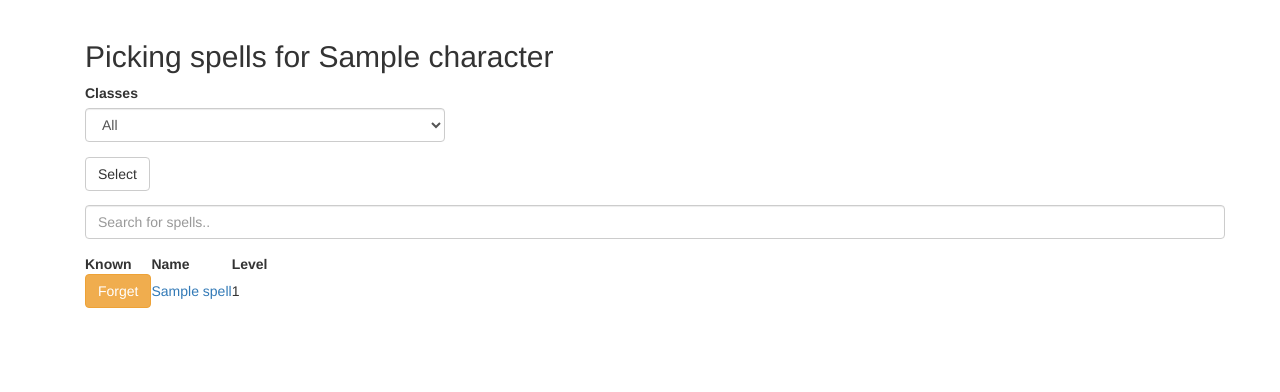
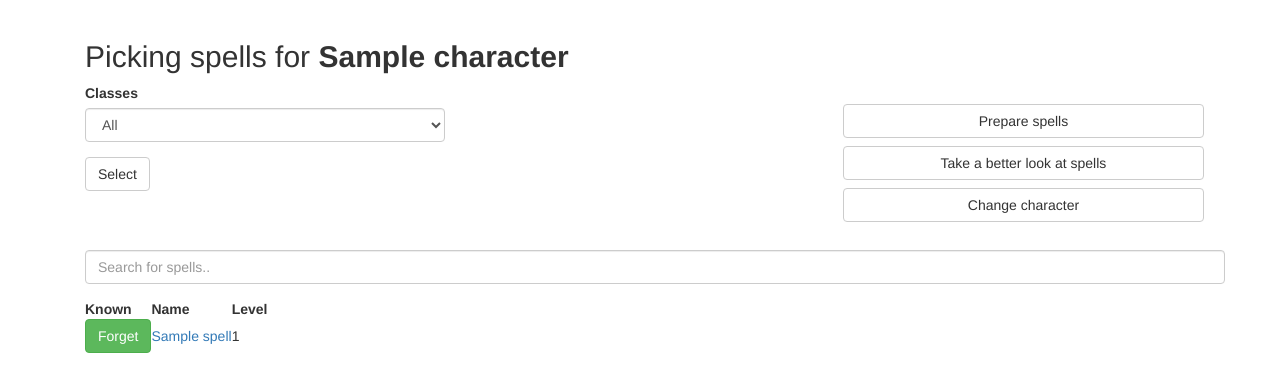
Before and after one commit to lindenhutchinson/spell-caster, a Flask app: page /spell/learn in a window 1280 px wide. Shown: the part 52-444 px from the top of the page. Run offline with Flask 2, Linux system fonts and the light colour scheme; a user stored in the database is signed in; tables that the repository leaves empty hold one stand-in row (values such as "Sample post"); some libraries are stand-ins or nearby versions.

Commit message:
added page to prepare spells

```diff
--- a/app/controllers/character.py
+++ b/app/controllers/character.py
@@ -135,4 +135,4 @@ def delete_char():
         session['char_id'] = get_default_char_id()
         return redirect(url_for('view_char'))
     else:
-        return redirect(url_for('index'))
+        return redirect(url_for('view_all_spells'))
--- a/app/controllers/spellbook.py
+++ b/app/controllers/spellbook.py
@@ -31,21 +31,72 @@ def learn_spell():
         insert_model(sb)
         return "Added Spellbook"
 
-def learn_spells():
+def prepare_spell():
+    char_id = session['char_id']
+    spell_id = request.json['spell_id']
+    spell = get_model(Spell, spell_id)
+
+    sb = kw_get_model(Spellbook, spell_id=spell_id,char_id=char_id)
+    update_model(sb, {'prepared':not sb.prepared})
+    return "Toggled prepared"
+
+def prepare_spells():
     # check user is authenticated
     if not current_user.is_authenticated:
-        flash("Please login first!")
+        flash('Please login first!')
         return redirect(url_for('login'))
 
     # check user has characters
     if not user_has_characters():
-        flash("Please create a character first!")
+        flash('Create a character to prepare spells')
         return redirect(url_for('create_char'))
+
 
     # check user has a selected character
     if not is_char_id_set():
-        flash("Please select a character first!")
+        flash('Select a character to prepare spells')
         return redirect(url_for('view_char'))
+
+
+    char = get_model(Character, session['char_id'])
+    spellbook = get_all_char_child(Spellbook, 'id')
+    prep_spells = []
+    spells = []
+    for sb in spellbook:
+        spells.append(sb.spell)
+        if sb.prepared:
+            prep_spells.append(sb.spell.id)
+
+
+    if not spells:
+        flash("No spells found!")
+        return redirect(url_for('create_spell'))
+
+    lvls = {0:[],1:[],2:[],3:[],4:[],5:[],6:[],7:[],8:[],9:[]}
+
+    for s in spells:
+        lvls[s.level].append(s)
+
+    return render_template('prep_spells.html', prep_spells=prep_spells, char=char, lvls=lvls, title="Prepare Spells")
+
+
+def learn_spells():
+    # check user is authenticated
+    if not current_user.is_authenticated:
+        flash('Create an account to see more!')
+        return redirect(url_for('view_all_spells'))
+
+    # check user has characters
+    if not user_has_characters():
+        flash('Create a character to learn spells')
+        return redirect(url_for('view_all_spells'))
+
+
+    # check user has a selected character
+    if not is_char_id_set():
+        flash('Select a character to learn spells')
+        return redirect(url_for('view_all_spells'))
+
 
     char = get_model(Character, session['char_id'])
 
--- a/app/controllers/user.py
+++ b/app/controllers/user.py
@@ -20,7 +20,7 @@ def register():
 
 def login():
     if current_user.is_authenticated:
-        return redirect(url_for('index'))
+        return redirect(url_for('view_all_spells'))
     form = LoginForm()
     if form.is_submitted():
         user = User.query.filter_by(username=form.username.data).first()
@@ -30,14 +30,14 @@ def login():
 
         login_user(user, remember=form.remember_me.data)
         session['char_id'] = 0
-        return redirect(url_for('index'))
+        return redirect(url_for('view_all_spells'))
 
     return render_template('form.html', form=form, title="Login")
 
 def logout():
     session['char_id'] = 0
     logout_user()
-    return redirect(url_for('index'))
+    return redirect(url_for('view_all_spells'))
 
 '''
     def view_user():
--- a/app/router.py
+++ b/app/router.py
@@ -17,7 +17,9 @@ def routes(app):
     app.register_error_handler(500, home.error_pages)
 
     # Add your Url rules here
-    app.add_url_rule('/', view_func=home.index)
+    # app.add_url_rule('/', view_func=home.index)
+    app.add_url_rule('/', view_func=spell.view_all_spells, methods=['GET', 'POST'])
+
     app.add_url_rule('/register', view_func=user.register, methods=['GET','POST'])
     app.add_url_rule('/login', view_func=user.login, methods=['GET','POST'])
     app.add_url_rule('/logout', view_func=user.logout)
@@ -42,6 +44,8 @@ def routes(app):
     app.add_url_rule('/spell', view_func=spell.view_spell, methods=['GET', 'POST'])
     app.add_url_rule('/spell/all', view_func=spell.view_all_spells, methods=['GET', 'POST'])
 
+    app.add_url_rule('/spell/prepare', view_func=spellbook.prepare_spells, methods=['GET', 'POST'])
+    app.add_url_rule('/spell/prepare/add', view_func=spellbook.prepare_spell, methods=['POST'])
     app.add_url_rule('/spell/learn', view_func=spellbook.learn_spells, methods=['GET', 'POST'])
     app.add_url_rule('/spell/learn/add', view_func=spellbook.learn_spell, methods=['POST'])
 
--- a/app/templates/base.html
+++ b/app/templates/base.html
@@ -11,13 +11,13 @@
 <nav class="navbar navbar-default">
   <div class="container-fluid">
     <div class="navbar-header">
-      <a class="navbar-brand" href="{{ url_for('index') }}">Spell Caster</a>
+      <a class="navbar-brand" href="{{ url_for('view_all_spells') }}">Spell Caster</a>
     </div>
 
 
     <ul class="nav navbar-nav">
-      <li><a href="{{ url_for('index') }}">Home</a></li>
-      <li><a href="{{ url_for('view_all_spells') }}">Spells</a></li>
+      <li><a href="{{ url_for('view_all_spells') }}">Home</a></li>
+      <li><a href="{{ url_for('learn_spells') }}">Spells</a></li>
       {% if current_user.is_anonymous %}
       <li><a href="{{ url_for('register') }}">Register</a></li>
       <li><a href="{{ url_for('login') }}">Login</a></li>
--- a/app/templates/learn_spells.html
+++ b/app/templates/learn_spells.html
@@ -1,12 +1,40 @@
 {% extends "base.html" %} {% import 'bootstrap/wtf.html' as wtf %} {% block
 app_content %}
+<style>
+  .opt {
+    width:51%;
+    float:right;
+  }
+  .opts {
+    padding: 1.5em;
+  }
+</style>
+  <div class="container">
 
+      <h2>Picking spells for <strong>{{char.name}}</strong></h2>
+
+
+
+
+
+
+  </div>
 <div class="container">
-  <h2>Picking spells for {{char.name}}</h2>
 
-  <div class="row" style="padding-bottom: 1em;">
+  <div class="row" style="padding-bottom: 2em;">
     <div class="col-md-4">
       {{ wtf.quick_form(classForm) }}
+    </div>
+    <div class="col-md-8">
+      <div class="opts">
+        <a class="opt btn btn-block btn-default" href="{{url_for('prepare_spells') }}">Prepare spells</a>
+      </div>
+      <div class="opts">
+        <a class="opt btn btn-block btn-default" href="{{url_for('view_all_spells')}}">Take a better look at spells</a>
+      </div>
+      <div class="opts">
+        <a class="opt btn btn-block btn-default" href="{{url_for('view_char') }}">Change character</a>
+      </div>
     </div>
   </div>
 <div class="form-group">
@@ -30,8 +58,8 @@ app_content %}
     <tbody>
       {% for spell in spells %}
       <tr href="{{ url_for('view_spell', id=spell.id) }}">
-        <td><button id="{{spell.id}}" onclick="learnSpell('{{spell.id}}')" {% if spell.id in spellbook %} class="btn btn-warning" >Forget{% else %} class="btn btn-primary" >Learn{% endif %}</button></td>
-        <!-- <td><button class="btn btn-warning">Forget</button></td> -->
+        <td><button id="{{spell.id}}" onclick="learnSpell('{{spell.id}}')" {% if spell.id in spellbook %} class="btn btn-success" >Forget{% else %} class="btn btn-primary" >Learn{% endif %}</button></td>
+        <!-- <td><button class="btn btn-success">Forget</button></td> -->
         <td><a href="{{url_for('view_spell', id=spell.id)}}" target="_blank">{{spell.name}}</a></td>
         <td>{{spell.level}}</td>
       </tr>
@@ -110,7 +138,7 @@ app_content %}
       var btn = document.getElementById(spell_id);
       if(btn.innerHTML == 'Learn') {
         btn.innerHTML = 'Forget'
-        btn.classList = 'btn btn-warning'
+        btn.classList = 'btn btn-success'
       } else {
         btn.innerHTML = 'Learn'
         btn.classList = 'btn btn-primary'
--- a/app/utils/model_helpers.py
+++ b/app/utils/model_helpers.py
@@ -40,7 +40,9 @@ def update_form(obj, form):
     obj.query.filter_by(id=obj.id).update(updates)
     db.session.commit()
 
-
+def update_model(obj, updates):
+    obj.query.filter_by(id=obj.id).update(updates)
+    db.session.commit()
 # returns a list of ids and names to be used in a SelectField
 def get_select_choices(model, orderby):
     return [(g.id, g.name) for g in model.query.order_by(orderby).all()]
--- a/app/utils/special_helpers.py
+++ b/app/utils/special_helpers.py
@@ -29,3 +29,7 @@ def get_filtered_spells(filter):
 
     # Find the class model associated with the filter
     return spells
+
+def toggle_prepared_sb(sb):
+    obj.query.filter_by(id=sb.id).update({'prepared':not sb.prepared})
+    db.session.commit()
```
Also changed, not shown: app/templates/prep_spells.html (added, +130 -0 lines).
